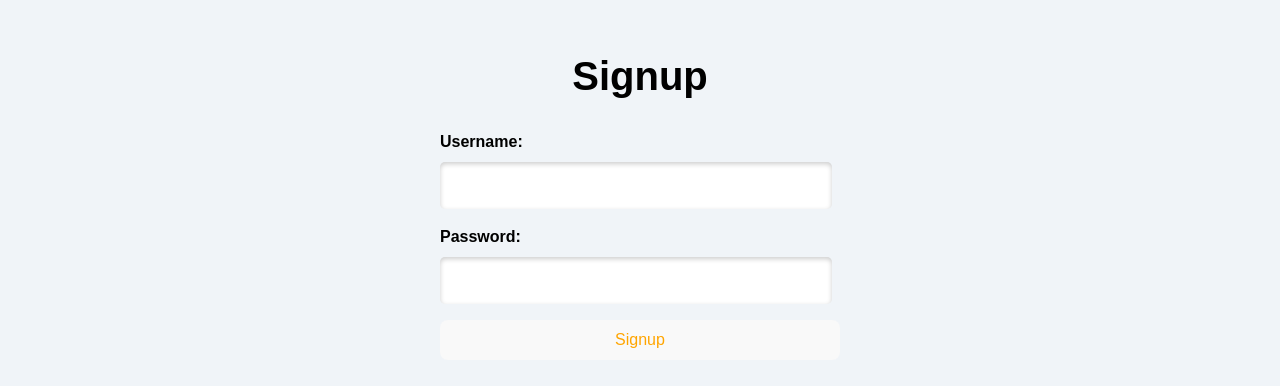
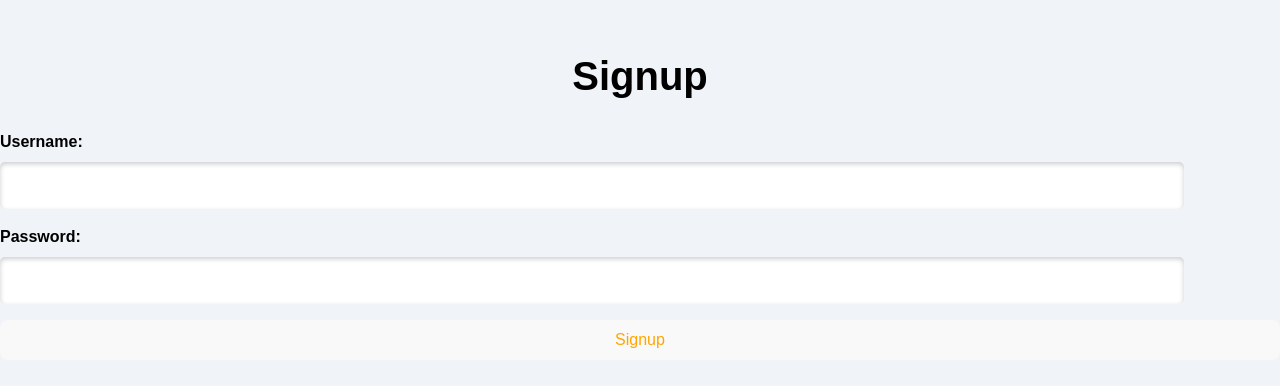
Before and after one commit to ujjwalsri1/secure_face, a React (Vite) app: page / in a window 1280 px wide. Shown: the part 204-590 px from the top of the page. Built offline with nearby package versions, Linux system fonts and the light colour scheme.

Commit message:
Update styles.css

```diff
--- a/src/styles.css
+++ b/src/styles.css
@@ -18,7 +18,7 @@ div {
     border-radius: 15px;
     padding: 1rem;
     box-shadow: 0 4px 30px rgba(0, 0, 0, 0.3);
-    max-width: 400px;
+    max-width: -webkit-fill-available;
     width: 90%;
     animation: fadeIn 0.5s; /* Animation on load */
 }
```
